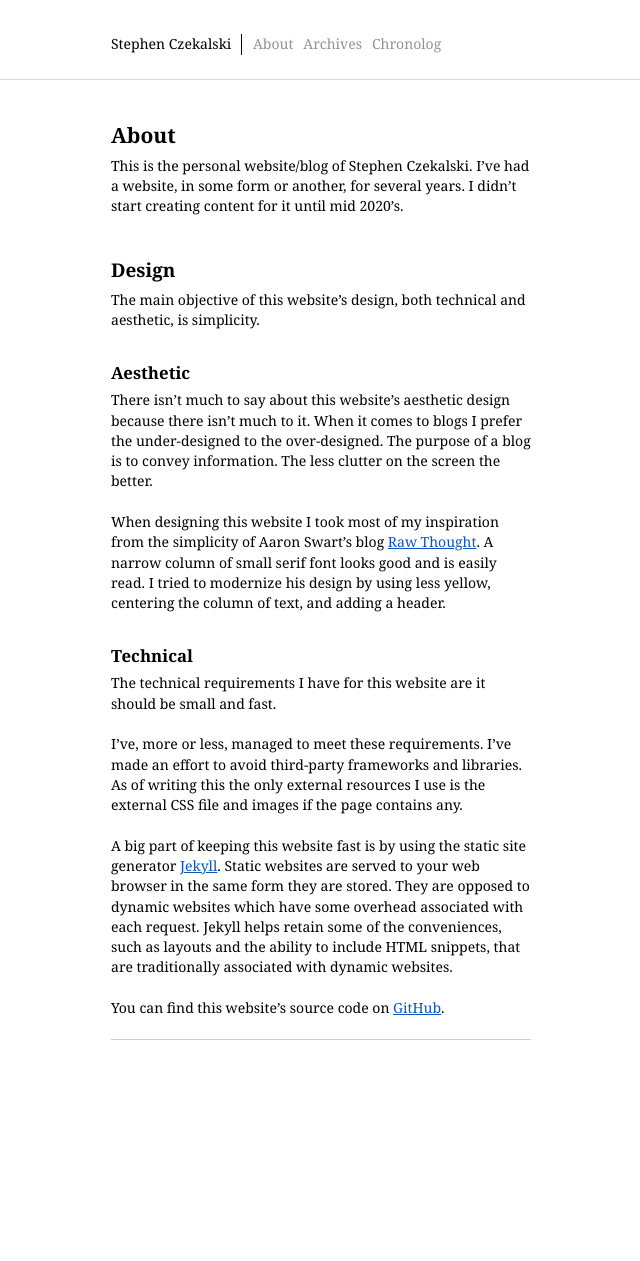
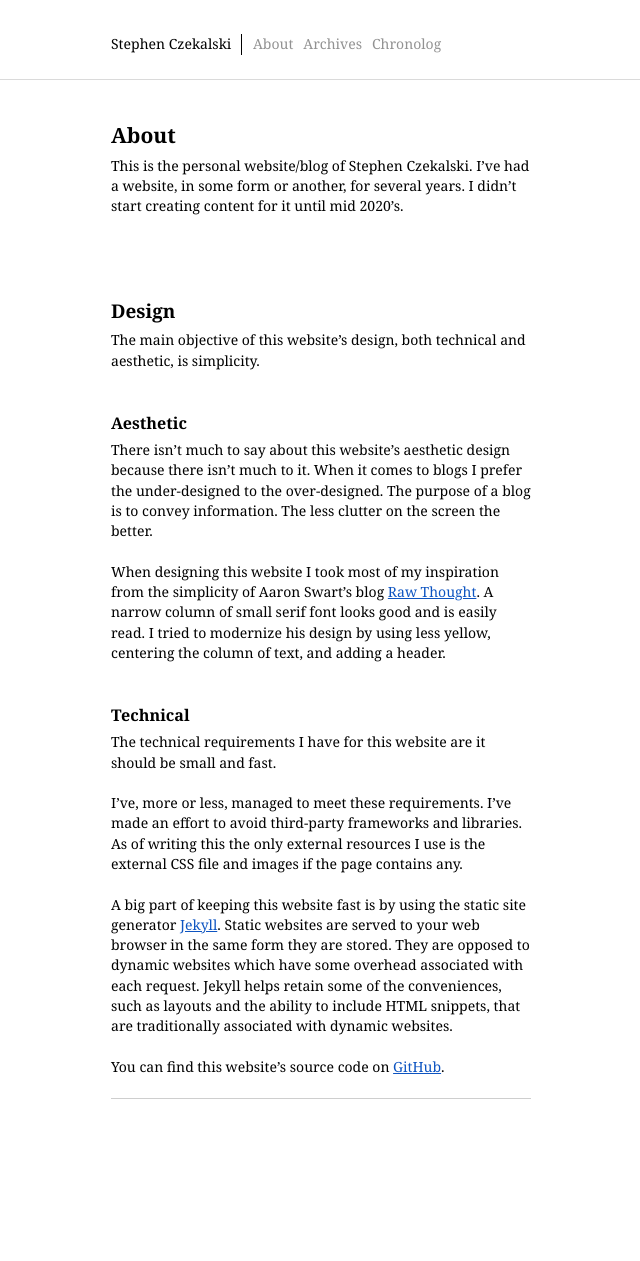
Before and after one commit to stephencz/stephencz-com, a Jekyll site: the page built from about.md, in a window 1280 px wide. Shown: the whole page, without its empty margins (319-959 px from the left). Built offline with Jekyll 4.4.1, drawn with Linux system fonts in a browser that asks for light colours; before the commit the page ends 1202 px from its top, so only the background shows below that.

Commit message:
Changed margins on h2 and h3.

```diff
--- a/_sass/content.scss
+++ b/_sass/content.scss
@@ -3,7 +3,7 @@ $bottom-border-color: #cecece;
 
 $h1-font-size: 1.5rem;
 $h2-font-size: 1.35rem;
-$h3-font-size: 1.2rem;
+$h3-font-size: 1.15rem;
 $h4-font-size: 1rem;
 $h5-font-size: 0.85rem;
 $h6-font-size: 0.75rem;
@@ -60,14 +60,14 @@ $left-spacing: 20px;
 .content-wrapper h2
 {
   font-size: $h2-font-size;
-  margin-top: $unit-two;
+  margin-top: $unit-four;
   margin-bottom: $unit-quarter;
 }
 
 .content-wrapper h3
 {
   font-size: $h3-font-size;
-  margin-top: $unit-one-half;
+  margin-top: $unit-two;
   margin-bottom: $unit-quarter;
 }
 
```
